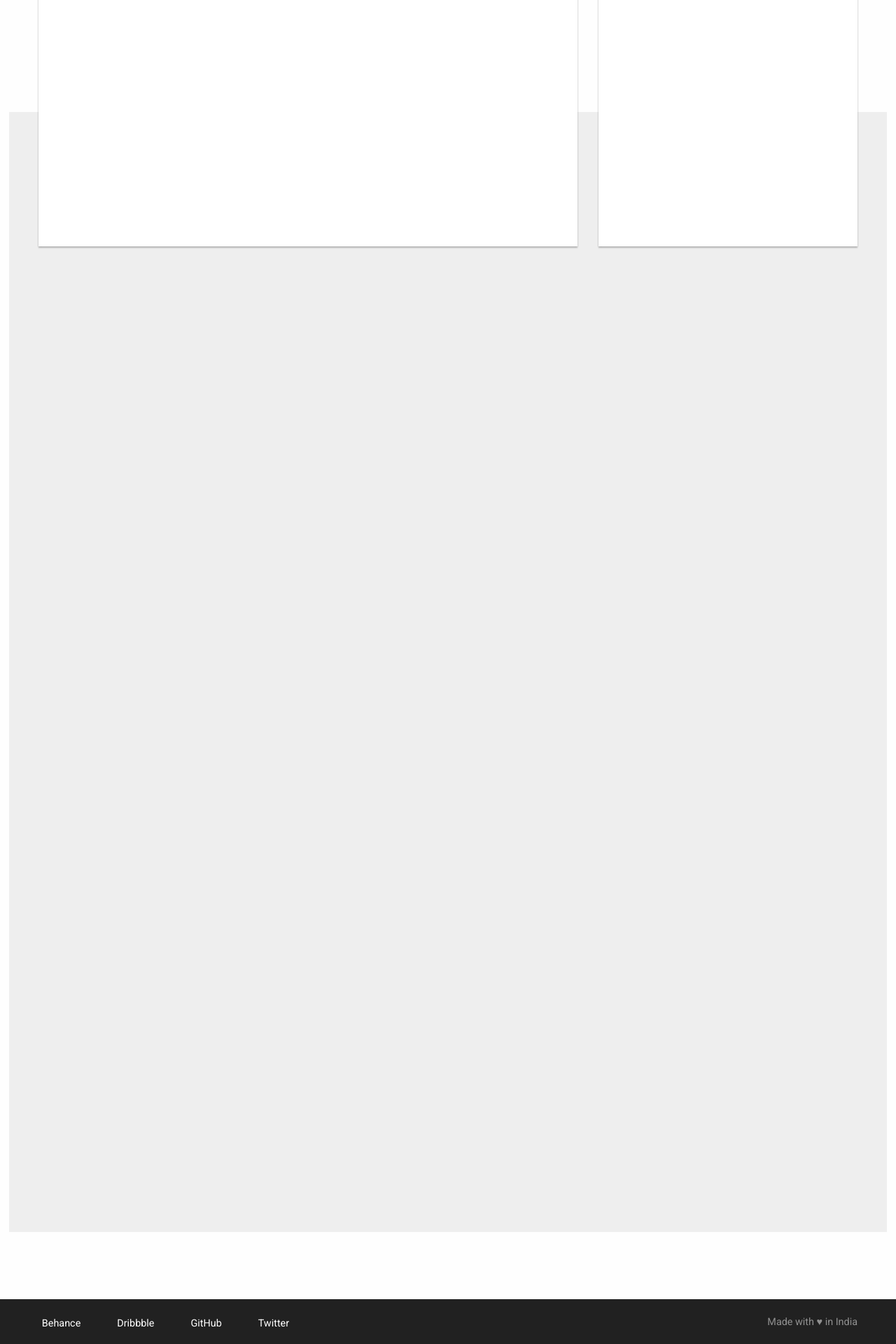
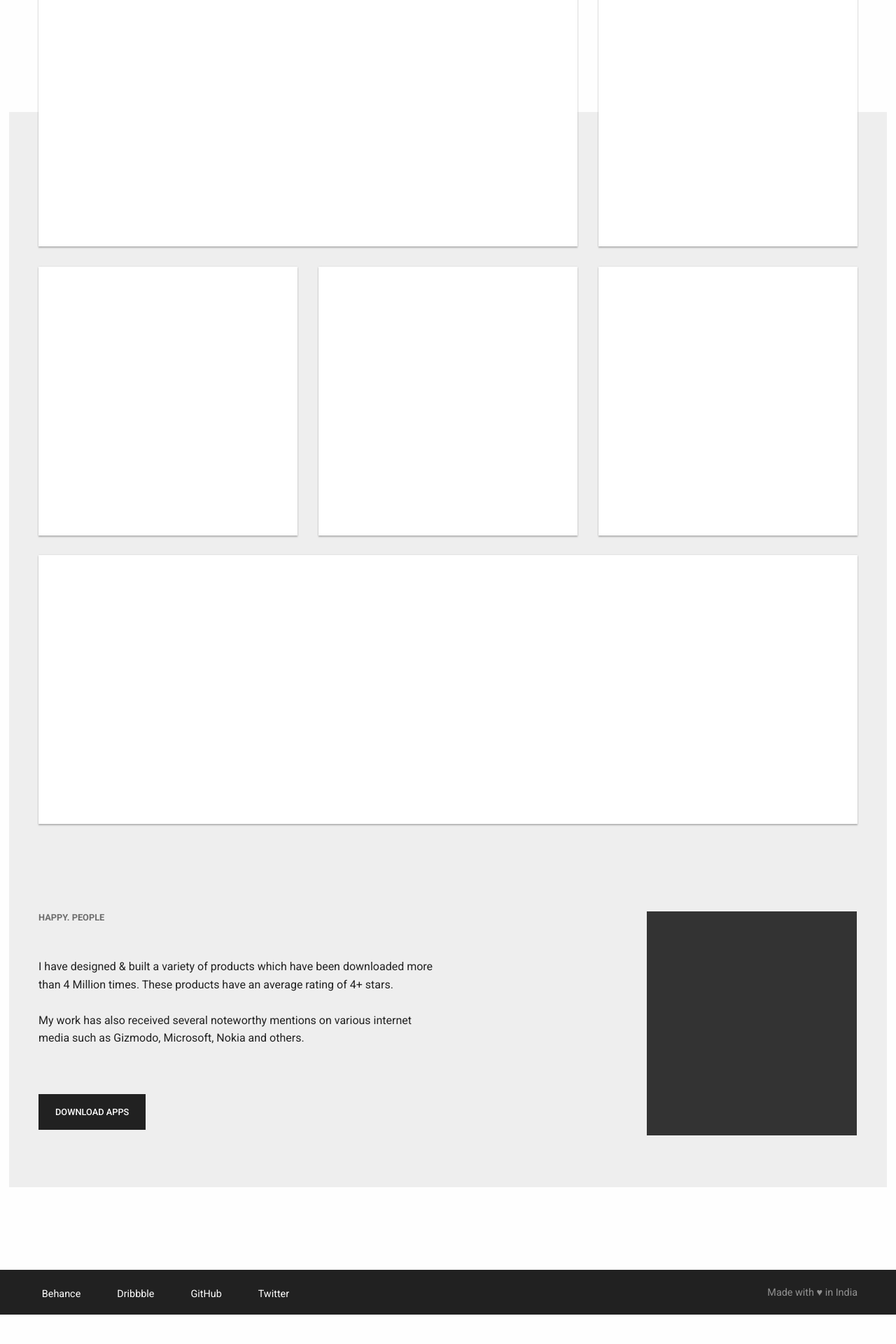
Before and after one commit to AnaghSharma/anaghsharma.github.io, a Jekyll site: the page built from index.html, in a window 1280 px wide. Shown: the part 1177-3097 px from the top of the page at 70% size. Built offline with Jekyll 4.4.1, drawn with Linux system fonts in a browser that asks for light colours; nearby versions of some CDN libraries; after the commit the page ends 3055 px from its top, so only the background shows below that.

Commit message:
Updated portfolio section with happy people

```diff
--- a/index.html
+++ b/index.html
@@ -49,13 +49,43 @@ keywords: design, portfolio, development, designer
     <div class="row expanded">
       <div class="section-portfolio-background">
         <div class="row">
-          <div class="large-8 small-12 columns">
+          <div class="large-8 medium-8 small-12 columns">
             <div class="portfolio-project-card">
             </div>
           </div>
-          <div class="large-4 columns">
+          <div class="large-4 medium-4 columns">
             <div class="portfolio-project-card">
             </div>
+          </div>
+        </div>
+        <div class="row">
+          <div class="large-4 medium-4 small-12 columns">
+            <div class="portfolio-project-card">
+            </div>
+          </div>
+          <div class="large-4 medium-4 columns">
+            <div class="portfolio-project-card">
+            </div>
+          </div>
+          <div class="large-4 medium-4 columns">
+            <div class="portfolio-project-card">
+            </div>
+          </div>
+        </div>
+        <div class="row">
+          <div class="column">
+            <div class="portfolio-project-card">
+            </div>
+          </div>
+        </div>
+        <div class="row" style="position:relative; top: -6rem;">
+          <div class="large-6 medium-6 small-12 columns">
+            <h6 class="medium-heading font-bold">HAPPY. PEOPLE</h6>
+            <p style="margin-top: 3rem; margin-bottom: 5rem;">I have designed &amp; built a variety of products which have been downloaded more than 4 Million times. These products have an average rating of 4+ stars.<br><br>My work has also received several noteworthy mentions on various internet media such as Gizmodo, Microsoft, Nokia and others.</p>
+            <a class="custom-action-button font-medium">DOWNLOAD APPS</a>
+          </div>
+          <div class="large-3 medium-3 columns sidebar">
+
           </div>
         </div>
       </div>
```
Also changed, not shown: scss/_custom.scss (+43 -19 lines), css/app.css.
